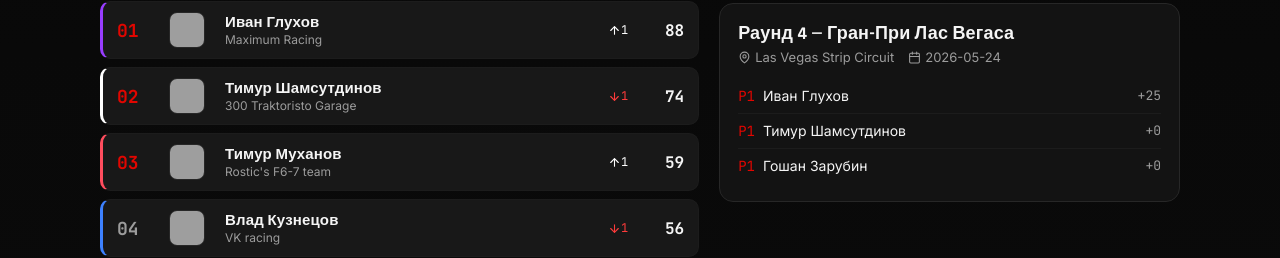
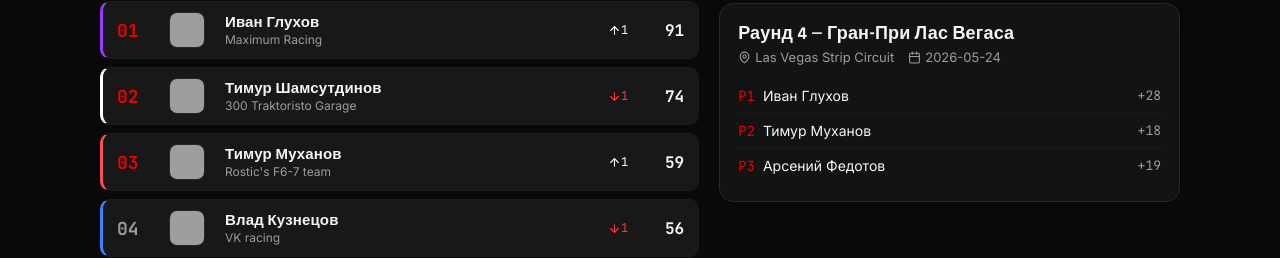
Before and after one commit to timurshamspops-create/F6-7, a React (Vite) app in the folder client/: page / in a window 1280 px wide. Shown: the part 482-740 px from the top of the page. Built offline with nearby package versions, Linux system fonts and the light colour scheme; grey boxes are pictures that could not be loaded.

Commit message:
Update data.js

```diff
--- a/client/src/data.js
+++ b/client/src/data.js
@@ -75,8 +75,8 @@ export const RACES = [
       { driverId: "d4", position: 4, points: 12 },
       { driverId: "d1", position: 5, points: 11 },
       { driverId: "d5", position: 6, points: 8 },
-      { driverId: "d8", position: 1, points: 0 },
-      { driverId: "d7", position: 1, points: 0 },
+      { driverId: "d8", position: 7, points: 0 },
+      { driverId: "d7", position: 8, points: 0 },
     ],
   },
   {
@@ -91,8 +91,8 @@ export const RACES = [
       { driverId: "d1", position: 4, points: 5 },
       { driverId: "d3", position: 5, points: 4 },
       { driverId: "d8", position: 6, points: 3 },
-      { driverId: "d6", position: 1, points: 2 },
-      { driverId: "d7", position: 1, points: 1 },
+      { driverId: "d6", position: 7, points: 2 },
+      { driverId: "d7", position: 8, points: 1 },
     ],
   },
   {
@@ -107,8 +107,8 @@ export const RACES = [
       { driverId: "d3", position: 4, points: 12 },
       { driverId: "d7", position: 5, points: 10 },
       { driverId: "d6", position: 6, points: 8 },
-      { driverId: "d5", position: 1, points: 0 },
-      { driverId: "d8", position: 1, points: 0 },
+      { driverId: "d5", position: 7, points: 0 },
+      { driverId: "d8", position: 8, points: 0 },
     ],
   },
   {
@@ -123,8 +123,8 @@ export const RACES = [
       { driverId: "d4", position: 4, points: 5 },
       { driverId: "d6", position: 5, points: 4 },
       { driverId: "d7", position: 6, points: 3 },
-      { driverId: "d8", position: 1, points: 2 },
-      { driverId: "d3", position: 1, points: 0 },
+      { driverId: "d8", position: 7, points: 2 },
+      { driverId: "d3", position: 8, points: 0 },
     ],
   },
   {
@@ -139,8 +139,8 @@ export const RACES = [
       { driverId: "d7", position: 4, points: 12 },
       { driverId: "d5", position: 5, points: 10 },
       { driverId: "d6", position: 6, points: 8 },
-      { driverId: "d8", position: 1, points: 0 },
-      { driverId: "d3", position: 1, points: 0 },
+      { driverId: "d8", position: 7, points: 0 },
+      { driverId: "d3", position: 8, points: 0 },
     ],
   },
   {
@@ -149,14 +149,14 @@ export const RACES = [
     track: "Las Vegas Strip Circuit",
     date: "2026-05-24",
     results: [
-      { driverId: "d1", position: 1, points: 25 },
+      { driverId: "d1", position: 1, points: 28 },
       { driverId: "d3", position: 2, points: 18 },
-      { driverId: "d8", position: 3, points: 15 },
-      { driverId: "d7", position: 4, points: 12 },
-      { driverId: "d5", position: 5, points: 0 },
+      { driverId: "d8", position: 3, points: 19 },
+      { driverId: "d7", position: 4, points: 13 },
+      { driverId: "d5", position: 5, points: 2 },
       { driverId: "d4", position: 6, points: 0 },
-      { driverId: "d2", position: 1, points: 0 },
-      { driverId: "d6", position: 1, points: 0 },
+      { driverId: "d2", position: 7, points: 0 },
+      { driverId: "d6", position: 8, points: 2 },
     ],
   },
 ];
```
